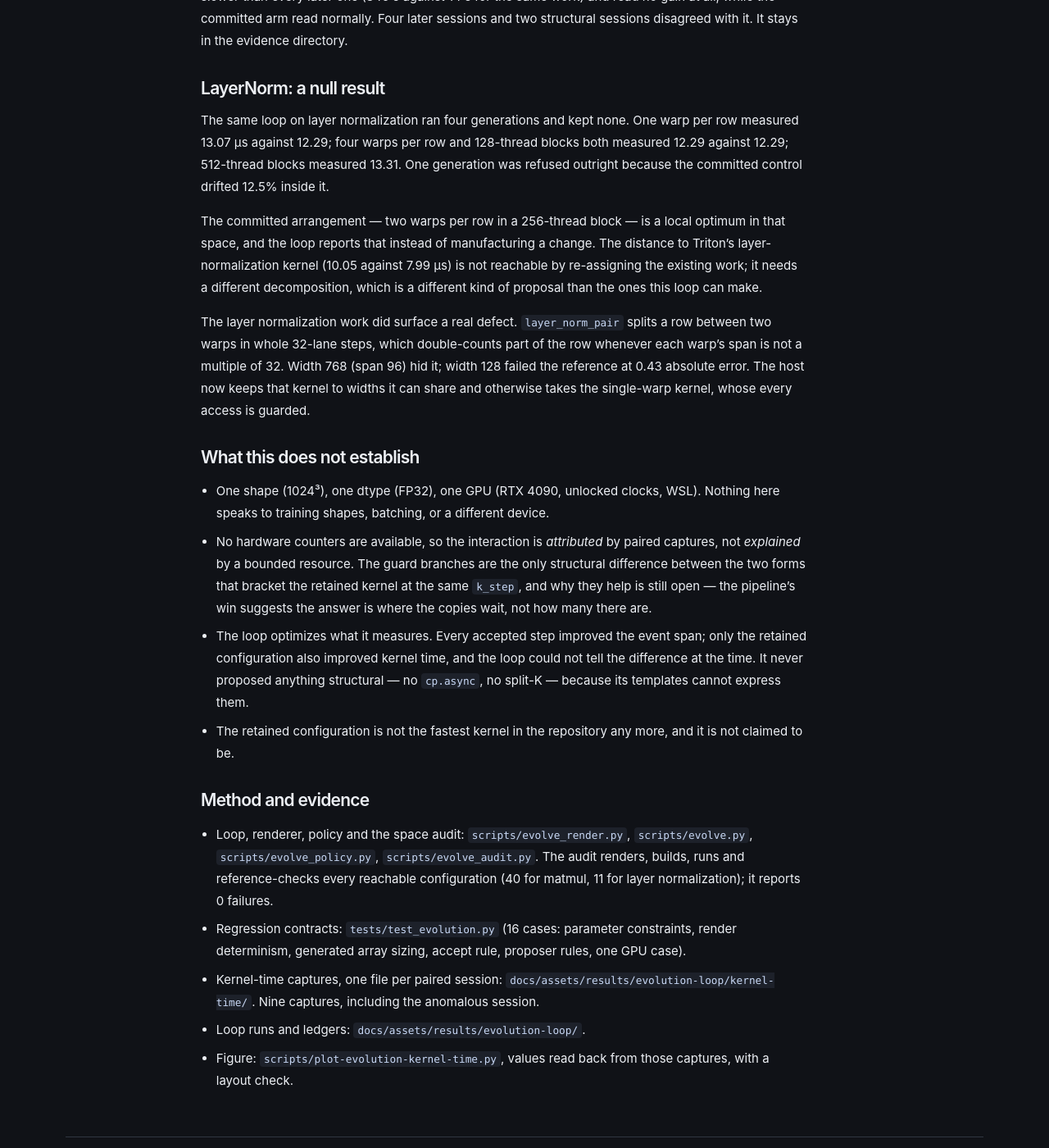
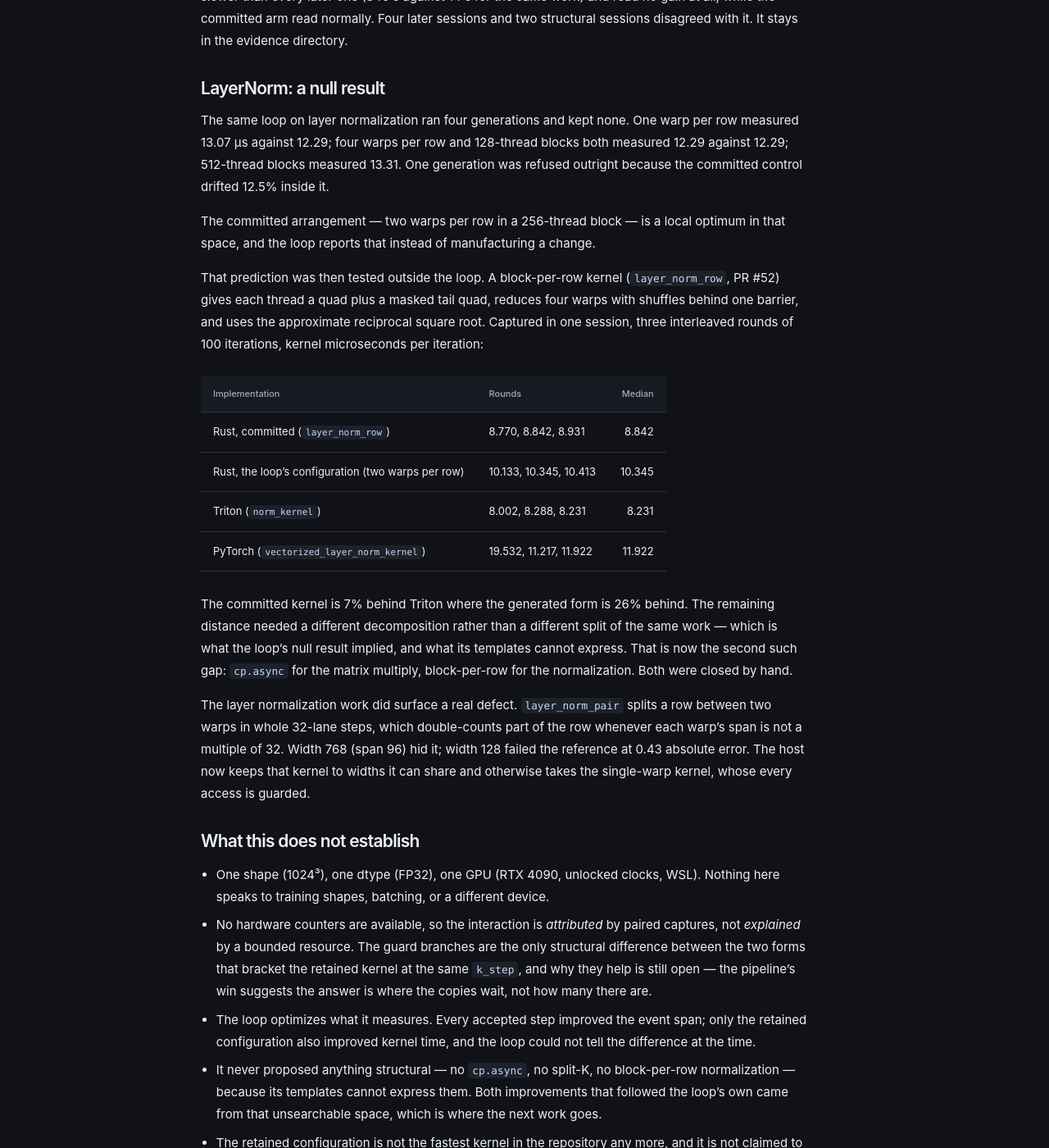
Before and after one commit to superposition/mage, a Jekyll site: the page built from docs/experiments/mage-005.md, in a window 1280 px wide and 1400 px high, scrolled down 4665 px. Shown: the whole window at 82% size. Built offline with Jekyll 4.4.1, drawn with Linux system fonts in a browser that asks for light colours.

Commit message:
Field note: quote the verified LayerNorm numbers
The null result stands; the gap it described is closed by the block-per-row
kernel (PR #52), verified here in a paired session: 8.842 us committed against
8.231 for Triton, where the generated two-warp configuration measures 10.345.
The note now names the two structural gaps the loop cannot express (cp.async,
block-per-row) as where the next work goes.

```diff
--- a/docs/experiments/mage-005.md
+++ b/docs/experiments/mage-005.md
@@ -99,7 +99,18 @@ A third finding is recorded rather than explained: the first kernel-time capture
 
 The same loop on layer normalization ran four generations and kept none. One warp per row measured 13.07 µs against 12.29; four warps per row and 128-thread blocks both measured 12.29 against 12.29; 512-thread blocks measured 13.31. One generation was refused outright because the committed control drifted 12.5% inside it.
 
-The committed arrangement — two warps per row in a 256-thread block — is a local optimum in that space, and the loop reports that instead of manufacturing a change. The distance to Triton's layer-normalization kernel (10.05 against 7.99 µs) is not reachable by re-assigning the existing work; it needs a different decomposition, which is a different kind of proposal than the ones this loop can make.
+The committed arrangement — two warps per row in a 256-thread block — is a local optimum in that space, and the loop reports that instead of manufacturing a change.
+
+That prediction was then tested outside the loop. A block-per-row kernel (`layer_norm_row`, PR #52) gives each thread a quad plus a masked tail quad, reduces four warps with shuffles behind one barrier, and uses the approximate reciprocal square root. Captured in one session, three interleaved rounds of 100 iterations, kernel microseconds per iteration:
+
+| Implementation | Rounds | Median |
+| --- | --- | ---: |
+| Rust, committed (`layer_norm_row`) | 8.770, 8.842, 8.931 | 8.842 |
+| Rust, the loop's configuration (two warps per row) | 10.133, 10.345, 10.413 | 10.345 |
+| Triton (`norm_kernel`) | 8.002, 8.288, 8.231 | 8.231 |
+| PyTorch (`vectorized_layer_norm_kernel`) | 19.532, 11.217, 11.922 | 11.922 |
+
+The committed kernel is 7% behind Triton where the generated form is 26% behind. The remaining distance needed a different decomposition rather than a different split of the same work — which is what the loop's null result implied, and what its templates cannot express. That is now the second such gap: `cp.async` for the matrix multiply, block-per-row for the normalization. Both were closed by hand.
 
 The layer normalization work did surface a real defect. `layer_norm_pair` splits a row between two warps in whole 32-lane steps, which double-counts part of the row whenever each warp's span is not a multiple of 32. Width 768 (span 96) hid it; width 128 failed the reference at 0.43 absolute error. The host now keeps that kernel to widths it can share and otherwise takes the single-warp kernel, whose every access is guarded.
 
@@ -107,7 +118,8 @@ The layer normalization work did surface a real defect. `layer_norm_pair` splits
 
 - One shape (1024³), one dtype (FP32), one GPU (RTX 4090, unlocked clocks, WSL). Nothing here speaks to training shapes, batching, or a different device.
 - No hardware counters are available, so the interaction is *attributed* by paired captures, not *explained* by a bounded resource. The guard branches are the only structural difference between the two forms that bracket the retained kernel at the same `k_step`, and why they help is still open — the pipeline's win suggests the answer is where the copies wait, not how many there are.
-- The loop optimizes what it measures. Every accepted step improved the event span; only the retained configuration also improved kernel time, and the loop could not tell the difference at the time. It never proposed anything structural — no `cp.async`, no split-K — because its templates cannot express them.
+- The loop optimizes what it measures. Every accepted step improved the event span; only the retained configuration also improved kernel time, and the loop could not tell the difference at the time.
+- It never proposed anything structural — no `cp.async`, no split-K, no block-per-row normalization — because its templates cannot express them. Both improvements that followed the loop's own came from that unsearchable space, which is where the next work goes.
 - The retained configuration is not the fastest kernel in the repository any more, and it is not claimed to be.
 
 ## Method and evidence
```
